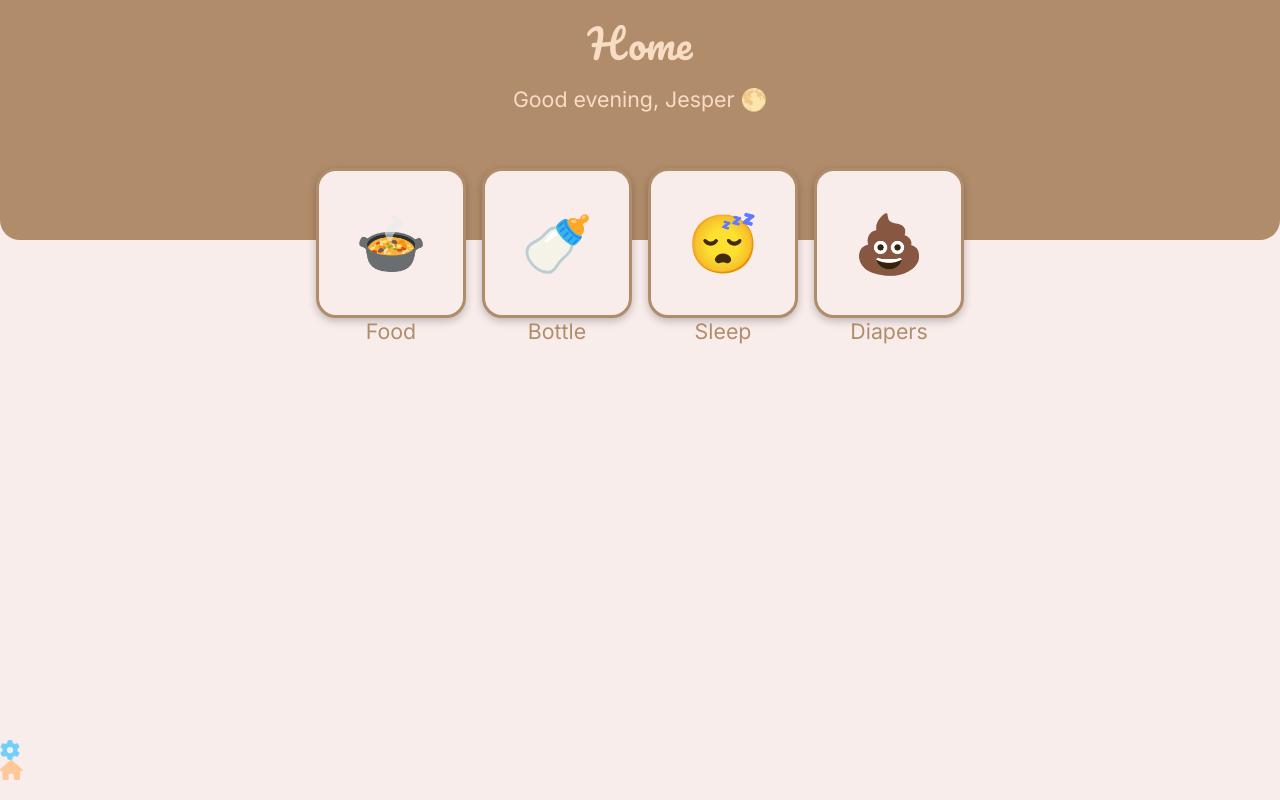
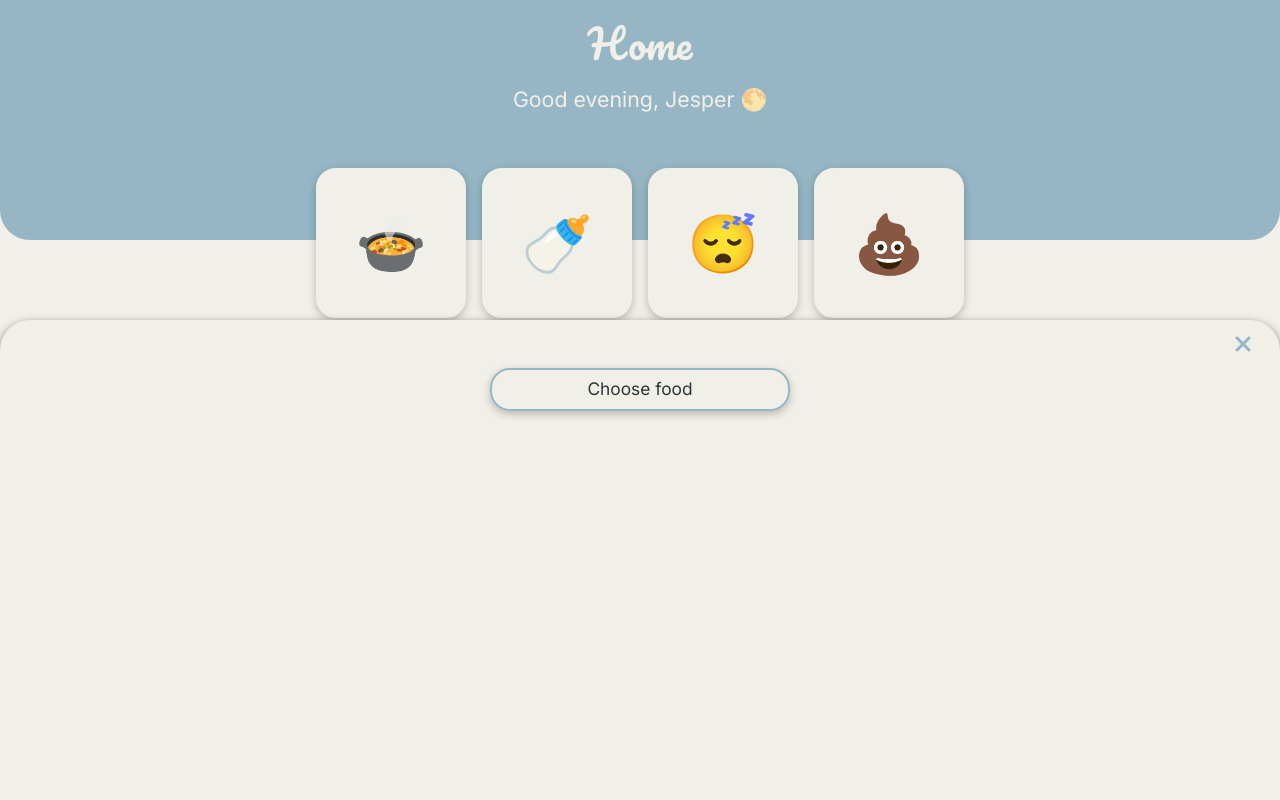
Before and after one commit to happsie/kiddo, a React (Vite) app in the folder ui/: page / in a window 1280 px wide. Built offline with nearby package versions, Linux system fonts and the light colour scheme.

Commit message:
start working on selector component

```diff
--- a/ui/src/index.css
+++ b/ui/src/index.css
@@ -5,16 +5,12 @@
 
 :root {
     --text: #B18C6B;
-    --light-text: #f9dcc4;
-    --background: #f8edeb;
-    --light: #fcd5ce;
-    --primary: #ffb5a7;
-    --secondary: #fec89a;
-    --accent: #ffa37a;
-    --soft-red: #ff999a;
-    --soft-blue: #70d0fb;
-    --soft-purple: #b185fa;
-    --soft-green: #70fbaa;
+    --text-dark: '#2C3639';
+    --background: #F1F0E8;
+    --light: #ADC4CE;
+    --primary: #96B6C5;
+    --secondary: #D6E6F2;
+    --accent: #B18C6B;
 }
 
 html {
--- a/ui/src/modules/core/components/card/Card.tsx
+++ b/ui/src/modules/core/components/card/Card.tsx
@@ -18,7 +18,7 @@ export const Card: React.FC<CardProps> = ({
     size = 'sm',
     className,
     title,
-    color = Color.Text,
+    color = Color.Background,
     onClick,
     children
 }) => {
@@ -33,7 +33,7 @@ export const Card: React.FC<CardProps> = ({
             })} style={{ borderColor: color }}>
             {children}
         </div>
-        {title ? <Text color={Color.Text}>{title}</Text> : null}
+        {title ? <Text color={Color.TextDark}>{title}</Text> : null}
     </div>
     )
 }
--- a/ui/src/modules/core/components/drawer/Drawer.module.css
+++ b/ui/src/modules/core/components/drawer/Drawer.module.css
@@ -8,6 +8,7 @@
     border-top-left-radius: 30px;
     border-top-right-radius: 30px;
     z-index: 100;
+    box-shadow: rgba(0, 0, 0, 0.54) 0px 3px 8px;
 }
 
 .drawerOpen {
--- a/ui/src/modules/core/components/drawer/Drawer.tsx
+++ b/ui/src/modules/core/components/drawer/Drawer.tsx
@@ -15,7 +15,7 @@ export type DrawerProps = {
     color?: typeof Color[keyof typeof Color];
 }
 
-export const Drawer: React.FC<DrawerProps> = ({ isOpen, showCloseButton = true, toggle, color = Color.Accent, children }) => {
+export const Drawer: React.FC<DrawerProps> = ({ isOpen, showCloseButton = true, toggle, color = Color.Primary, children }) => {
     const [animation, setAnimation] = useState<string>('')
 
     useEffect(() => {
@@ -25,11 +25,11 @@ export const Drawer: React.FC<DrawerProps> = ({ isOpen, showCloseButton = true,
     }, [isOpen])
 
     return (
-        <aside className={cls(styles.drawer, animation)} style={{ border: `3px solid ${color}`, borderBottom: 'none' }}>
+        <aside className={cls(styles.drawer, animation)}>
             {showCloseButton ?
                 (<div className={styles.drawerTop}>
-                    <FontAwesomeIcon icon={faClose} color={Color.Light}
-                        onClick={toggle} size={'lg'} />
+                    <FontAwesomeIcon icon={faClose} color={Color.Primary}
+                        onClick={toggle} size={'xl'} />
                 </div>) : null}
             {children}
         </aside>
--- /dev/null
+++ b/ui/src/modules/core/components/input/Selector.module.css
@@ -0,0 +1,26 @@
+.selector {
+    box-shadow: rgba(0, 0, 0, 0.24) 0px 3px 8px;
+    max-width: 300px;
+    min-width: 300px;
+    border: 2px solid var(--primary);
+    padding: .5em;
+    border-radius: 20px;
+    cursor: pointer;
+    max-height: 300px;
+    overflow: scroll;
+}
+
+.selected {
+    display: flex;
+    align-items: baseline;
+    justify-content: center;
+}
+
+.expanded {
+    padding-bottom: 5px;
+    border-bottom: 2px solid var(--primary);
+}
+
+.item {
+   padding: 5px;
+}
--- /dev/null
+++ b/ui/src/modules/core/components/input/Selector.tsx
@@ -0,0 +1,33 @@
+import styles from "./Selector.module.css"
+import { Text } from "../typography/Typography";
+import { Color } from "@core/utils/colors";
+import { useState } from "react";
+import cls from "classnames"
+
+export type SelectorProps = {
+    title: string;
+    items: {
+        title: string;
+        emoji: string;
+    }[]
+}
+
+export const Selector: React.FC<SelectorProps> = ({ title, items }: SelectorProps) => {
+    const [expand, setExpand] = useState(false);
+
+    return (
+        <div className={cls({
+            [styles.selector]: true
+        })} onClick={() => setExpand(!expand)}>
+            <div className={cls({ [styles.selected]: true }, { [styles.expanded]: expand === true })}>
+                <Text color={Color.TextDark} size="xs">{title}</Text>
+            </div>
+            {expand && items.length > 0 ? items.map(item => (
+                <div className={styles.item}>
+                    {item.emoji} {item.title}
+                </div>
+            )) : null
+           }
+        </div>
+    );
+}
--- a/ui/src/modules/core/components/menu/Menu.module.css
+++ b/ui/src/modules/core/components/menu/Menu.module.css
@@ -7,7 +7,7 @@
 .nav-items {
     display: flex;
     justify-content: space-evenly;
-    background-color: var(--text);
+    background-color: var(--primary);
 }
 
 .nav-item {
@@ -17,7 +17,7 @@
     justify-content: center;
     cursor: pointer;
     svg {
-        color: var(--light-text);
+        color: var(--background);
     }
 }
 
--- a/ui/src/modules/core/components/typography/Typography.module.css
+++ b/ui/src/modules/core/components/typography/Typography.module.css
@@ -23,6 +23,9 @@
     font-style: normal;
 }
 
+.xs {
+    font-size: 12pt;
+}
 .sm {
     font-size: 16pt;
 }
--- a/ui/src/modules/core/components/typography/Typography.tsx
+++ b/ui/src/modules/core/components/typography/Typography.tsx
@@ -2,7 +2,7 @@ import styles from './Typography.module.css';
 import { Color } from "@core/utils/colors.ts";
 import cls from "classnames";
 
-export type TextSize = 'sm' | 'md' | 'lg' | 'xl';
+export type TextSize = 'xs' | 'sm' | 'md' | 'lg' | 'xl';
 
 type TextAnimation = 'fade-in';
 
@@ -25,6 +25,7 @@ export const Title: React.FC<TitleProps> = ({
 }) => {
     return (
         <h1 className={cls({
+            [styles.xs]: size === 'xs',
             [styles.sm]: size === 'sm',
             [styles.md]: size === 'md',
             [styles.lg]: size === 'lg',
--- a/ui/src/modules/core/utils/colors.ts
+++ b/ui/src/modules/core/utils/colors.ts
@@ -1,13 +1,9 @@
 export const Color = {
-    Text: '#B18C6B',
-    LightText: '#f9dcc4',
-    Background: '#f8edeb',
-    Light: '#fcd5ce',
-    Primary: '#ffb5a7',
-    Secondary: '#fec89a',
-    Accent: '#ffa37a',
-    SoftRed: '#ff999a',
-    SoftBlue: '#70d0fb',
-    SoftPurple: '#FFB6C1',
-    SoftGreen: '#70fbaa'
+    Text: '#F1F0E8',
+    TextDark: '#2C3639',
+    Background: '#F1F0E8',
+    Light: '#ADC4CE',
+    Primary: '#96B6C5',
+    Secondary: '#EEE0C9',
+    Accent: '#B18C6B',
 } as const;
--- a/ui/src/modules/home/components/Home.module.css
+++ b/ui/src/modules/home/components/Home.module.css
@@ -1,10 +1,10 @@
 .hero {
-    background: var(--text);
+    background: var(--primary);
     min-height: 30svh;
     min-width: 100svw;
     display: flex;
     align-items: center;
     flex-direction: column;
-    border-bottom-left-radius: 20px;
-    border-bottom-right-radius: 20px
+    border-bottom-left-radius: 30px;
+    border-bottom-right-radius: 30px
 }
--- a/ui/src/modules/home/components/Home.tsx
+++ b/ui/src/modules/home/components/Home.tsx
@@ -4,6 +4,8 @@ import { Text, Title } from "@core/components/typography/Typography";
 import { Color } from "@core/utils/colors";
 import { useNavigate } from "react-router";
 import styles from "./Home.module.css";
+import { Drawer } from "@core/components/drawer/Drawer";
+import { Selector } from "@core/components/input/Selector";
 
 function greetingMessage(): string {
     const now = new Date()
@@ -11,7 +13,7 @@ function greetingMessage(): string {
         return "Good morning, Jesper ☀️";
     }
     if (now.getHours() < 17) {
-       return "Good afternoon, Jesper 🌞";
+        return "Good afternoon, Jesper 🌞";
     }
     return "Good evening, Jesper 🌕"
 }
@@ -22,8 +24,8 @@ export const Home = () => {
     return (
         <Container>
             <div className={styles.hero}>
-                <Title style="pacifico" color={Color.LightText} size="xl">Home</Title>
-                <Text color={Color.LightText}>{greetingMessage()}</Text>
+                <Title style="pacifico" color={Color.Text} size="xl">Home</Title>
+                <Text color={Color.Text}>{greetingMessage()}</Text>
             </div>
             <div style={{ position: 'absolute', top: '20svh', display: 'flex', flexWrap: 'wrap', justifyContent: 'center' }}>
                 <Card title="Food" size="md" onClick={() => navigate('/track/food')}>
@@ -39,6 +41,11 @@ export const Home = () => {
                     <span>💩</span>
                 </Card>
             </div>
+            <Drawer isOpen={true} showCloseButton={true}>
+                <div style={{ display: 'flex', justifyContent: 'center' }}>
+                    <Selector title="Choose food" items={[{ title: 'Sandwich', emoji: '🥪' }, { title: 'Pear', emoji: '🍐' }]} />
+                </div>
+            </Drawer>
         </Container>
     )
 }
```
